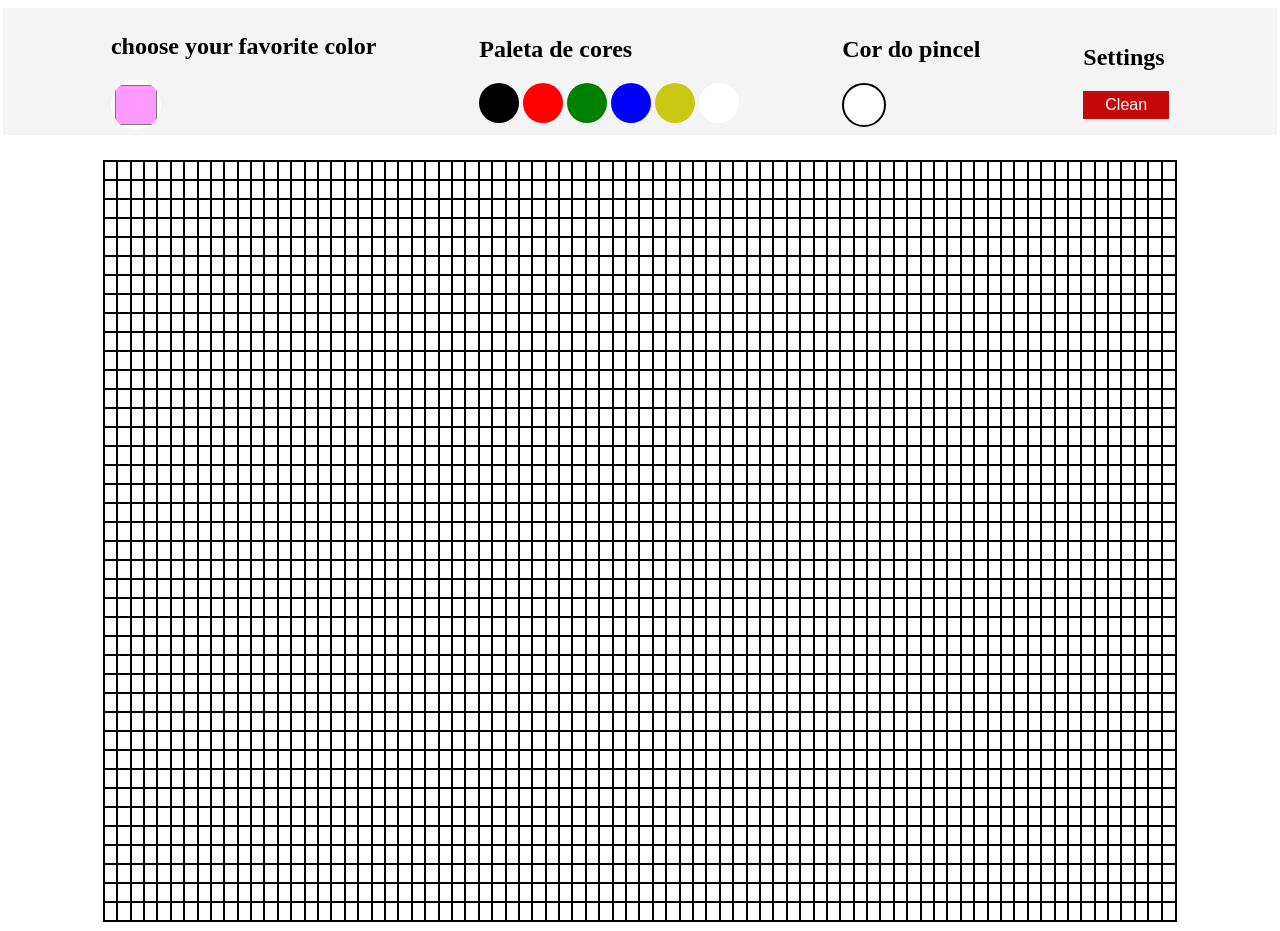
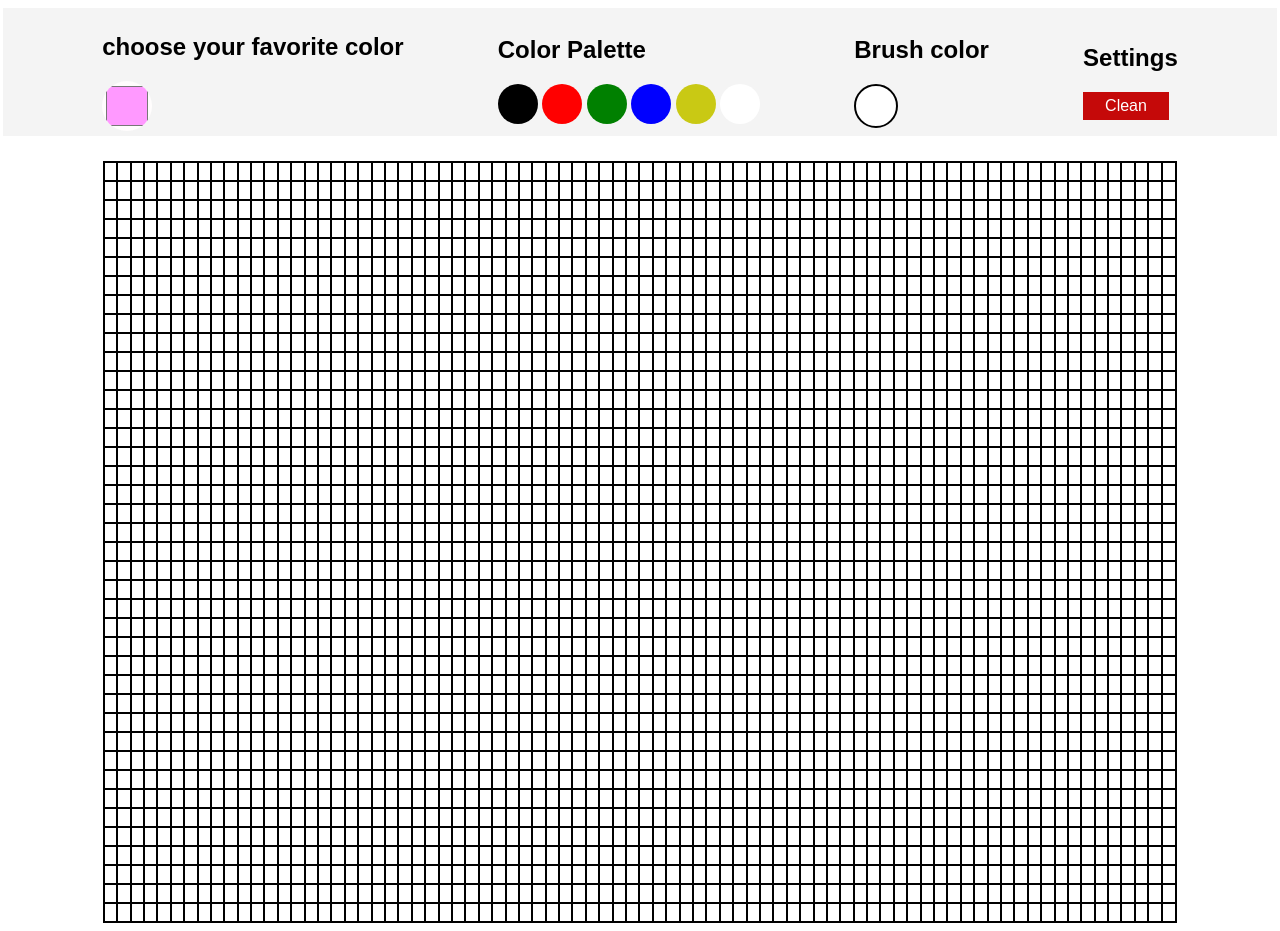
Before and after one commit to tayane-cristina/pixel-art, a plain HTML site: page index.html in a window 1280 px wide. Drawn offline with Linux system fonts and the light colour scheme.

Commit message:
last details

```diff
--- a/index.html
+++ b/index.html
@@ -17,7 +17,7 @@
 
         <div id="color-options">
             <!-- Botões de opções de cores -->
-            <h2>Paleta de cores</h2>
+            <h2>Color Palette</h2>
             <button type="button" class="color black" style="background-color: black;"></button>
             <button type="button" class="color red" style="background-color: red;"></button>
             <button type="button" class="color green" style="background-color: green;"></button>
@@ -28,7 +28,7 @@
 
         <!-- Cor selecionada pelo usuário -->
         <div id="current-brush-color">
-            <h2>Cor do pincel</h2>
+            <h2>Brush color</h2>
             <div class="current-color" style="background-color: white;"></div>
         </div>
 
--- a/style.css
+++ b/style.css
@@ -1,4 +1,5 @@
 body{
+    font-family: Arial, Helvetica, sans-serif;
     display: flex;
     flex-direction: column;
     justify-content: center;
```
